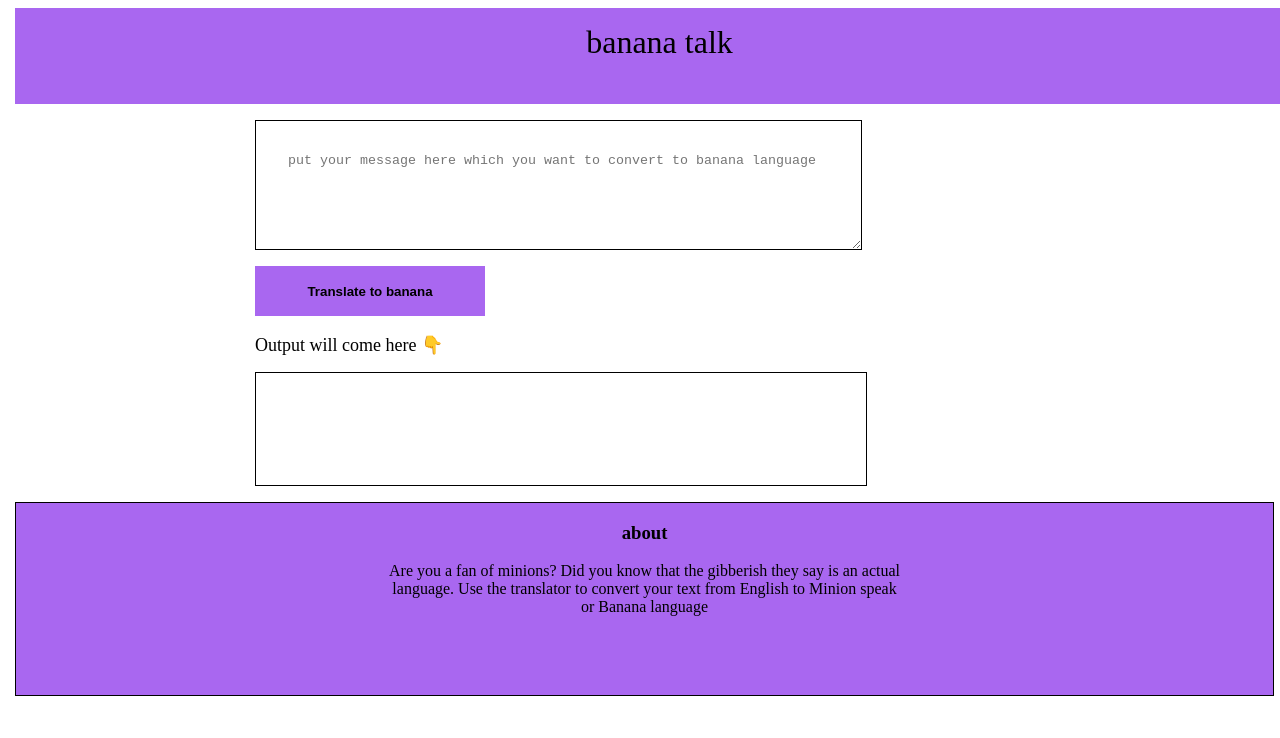
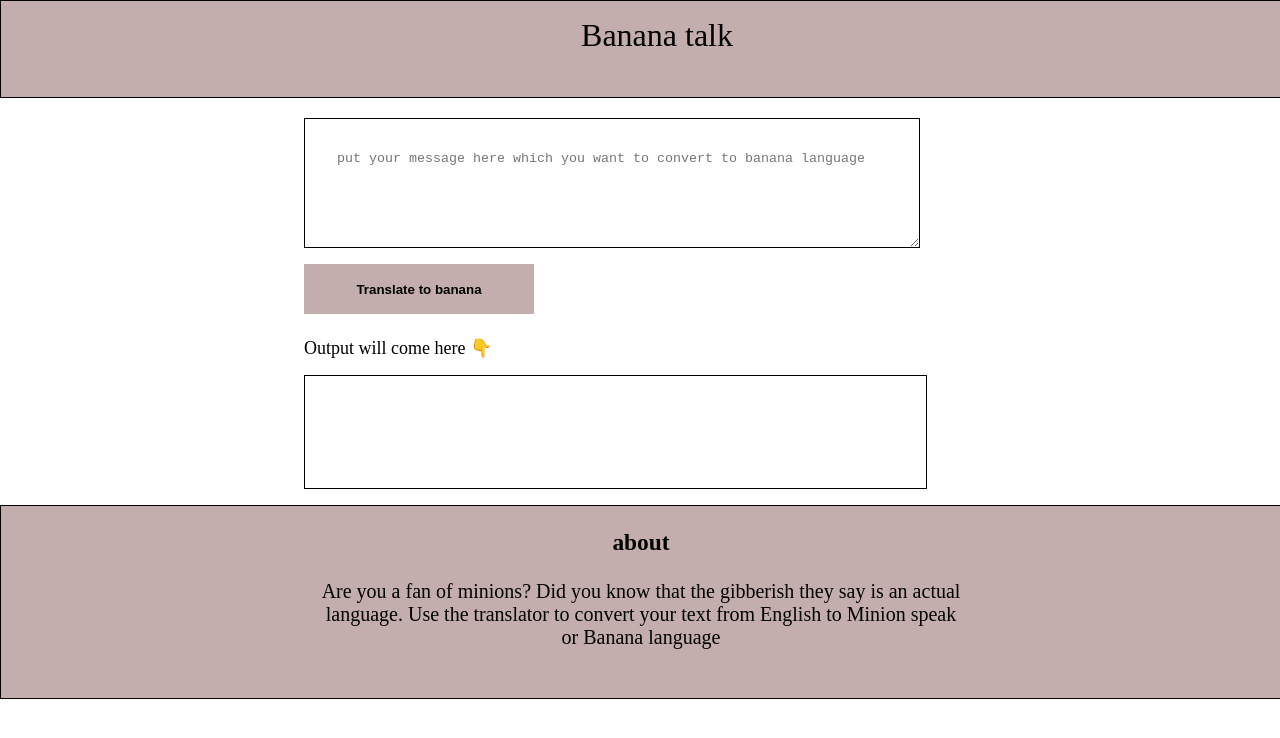
Before and after one commit to GeetaPogul/banana-talk, a plain HTML site: page index.html in a window 1280 px wide. Shown: the top 738 px of the page. Drawn offline with Linux system fonts and the light colour scheme.

Commit message:
style
here I changed color of banana app

```diff
--- a/index.html
+++ b/index.html
@@ -14,7 +14,8 @@
       height: 8vh;
       margin:1rem;
       padding: 2rem;
-      margin-left: 15rem;
+      margin-left: 19rem;
+      margin-top: 20px;
       border: 0.2px solid black;
 
 
@@ -26,19 +27,23 @@
       width: 46%;
       margin:1rem;
       padding: 1rem;
-      margin-left: 15rem;
+      margin-left: 19rem;
      }
      body{
-       margin-left: 15px;
-       margin-top: none;
+       /* margin-left: 15px;
+       margin-top: none; */
+
+       margin: 0;
+       font-family: merriweather;
+       font-size: 20px;
 
      }
 
      #btn{
        height: 50px;
        width: 230px;
-       background-color:#A967F0 ;
-       margin-left: 15rem;
+       background-color: #c4aead ;
+       margin-left: 19rem;
        padding-top: 1rem;
        padding-bottom: 1rem;
        border: none;
@@ -48,20 +53,23 @@
     #banana-talk{
       height: 8vh;
       width: 100%;
-      background-color:#A967F0 ;
+      background-color: #c4aead;
       text-align: center;
+      border: 1px solid  black;
+      font-size: 20px;
+      font-family: Merriweather;
 
     }
     #about{
       border: 1px solid black;
       height: 24vh;
       width: 100%;
-      background-color:#A967F0 ;
+      background-color:#c4aead ;
 
     }
-     h3{
+    h3{
        text-align: center;
-     }
+    }
      p{
      text-align: center;
     }
@@ -71,14 +79,14 @@
 </head>
 <body>
     <div id="banana-talk" style="font-size: 2rem; padding: 1rem;">
-    banana talk
+    Banana talk
     </div>
 
     <textarea id="txt-input" placeholder="put your message here which you want to convert to banana language"></textarea>
 
     <button id="btn">Translate to banana</button> <br> <br>
 
-    <div style="font-size:large; margin-left: 15rem;"> Output will come here 👇  </div>
+    <div style="font-size:large; margin-left: 19rem;"> Output will come here 👇  </div>
     <div id="output"></div>
     <div id="about">
       <h3>about</h3>
```
